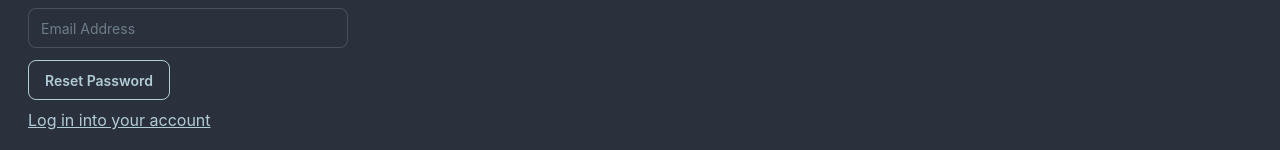
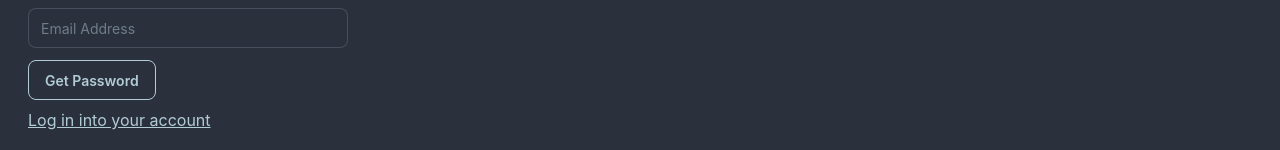
Before and after one commit to NordPass/autofill-samples, a React (Vite) app: page /#/forgotPassword in a window 1280 px wide. Shown: the part 363-513 px from the top of the page. Built offline with nearby package versions, Linux system fonts and the light colour scheme.

Commit message:
fix: remove new submit button

```diff
--- a/src/Forms/ForgotPassword.tsx
+++ b/src/Forms/ForgotPassword.tsx
@@ -50,7 +50,7 @@ export const ForgotPassword = () => {
           type="submit"
           onClick={event => event.preventDefault()}
         >
-          Reset Password
+          Get Password
         </button>
         <Link className="underline pt-2" to="/login">Log in into your account</Link>
       </form>
```
